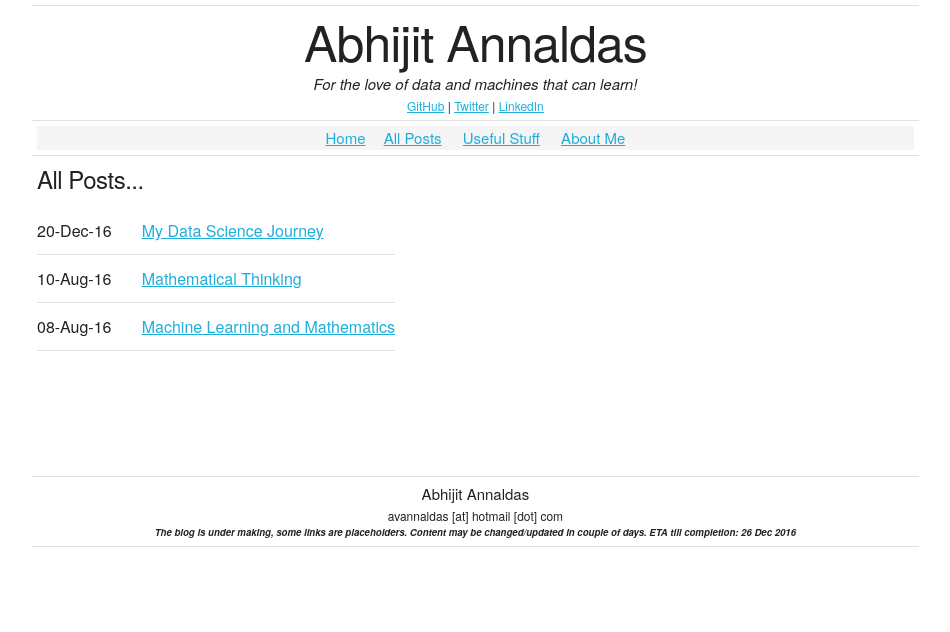
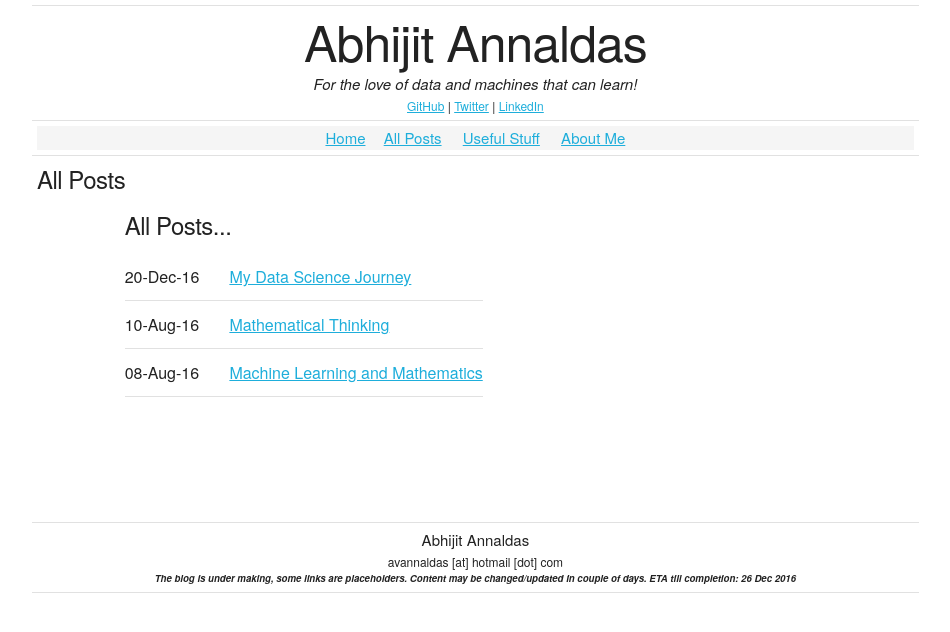
Before and after one commit to devm1023/ML_project, a Jekyll site: the page built from all-posts.html, in a window 1280 px wide. Shown: the top 632 px of the page, without its empty margins (123-1073 px from the left). Built offline with Jekyll 4.4.1, drawn with Linux system fonts in a browser that asks for light colours; some web fonts are replaced.

Commit message:
Update and rename AllPosts.html to all-posts.html

```diff
--- a/AllPosts.html
+++ b/all-posts.html
@@ -1,5 +1,7 @@
 ---
-layout: default
+layout: page
+title: All Posts
+permalink: /all-posts/
 ---
 <div class="container">
 	<div class="row">
```
